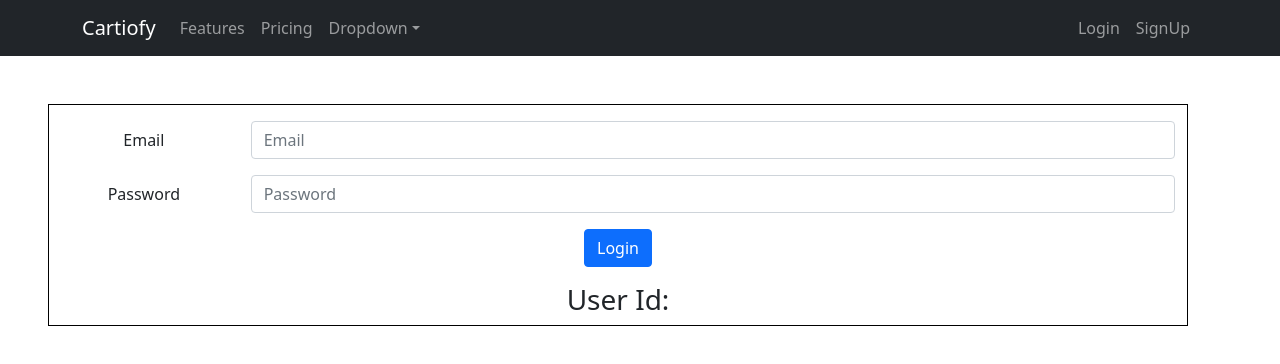
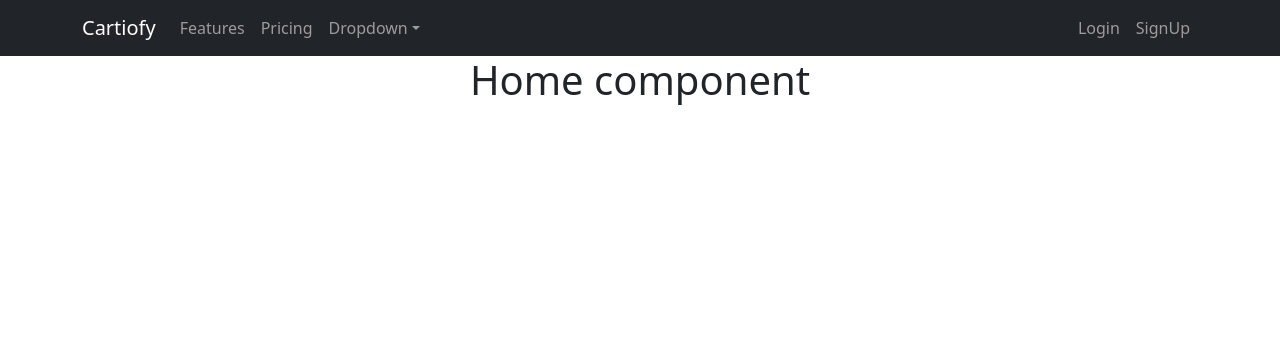
Before and after one commit to saikat519/cartioFy-frontend, a React (Create React App) app: page /login in a window 1280 px wide. Shown: the top 364 px of the page. Built offline with nearby package versions, Linux system fonts and the light colour scheme; no server answers.

Commit message:
modal functionality added

```diff
--- a/src/App.js
+++ b/src/App.js
@@ -1,4 +1,4 @@
-import React from 'react';
+import React,{useState} from 'react';
 import './App.css';
 import LoginScreen from './components/Login/LoginScreen';
 import Navbar from './components/Navbar/Navbar';
@@ -13,23 +13,36 @@ import {
 
 function App() {
   //const [{ user_id }, dispatch] = useStateValue();
-  // const [isLogin, setisLogin] = useState(false);
-  // const [isSignup, setisSignup] = useState(false);
+  const [isLogin, setisLogin] = useState(false);
+  const [isSignup, setisSignup] = useState(false);
+  console.log("isLogin",isLogin)
   return (
     <div className="App">
       <Router>
           <Switch>
-          <Route path="/login">
-            <Navbar />
-            <LoginScreen />
-          </Route>
-          <Route path="/register">
-            <Navbar />
-            <SignUp />
-          </Route>
+
           <Route path="/">
-            <Navbar/>
-            <Home />
+            <Navbar
+              setLogin={() =>{ setisLogin(!isLogin) }}
+              setSignup={() =>{ setisSignup(!isSignup) }}
+            />
+            {
+              isSignup &&
+              <SignUp
+                show={isSignup}
+                onHide={() => setisSignup(false)}
+              />
+            }
+            {
+              isLogin ?
+                <LoginScreen
+                  show={isLogin}
+                  onHide={() => setisLogin(false)}
+                />
+                :
+                <Home/>
+            }
+
           </Route>
         </Switch>
       </Router>
--- a/src/components/Login/LoginScreen.js
+++ b/src/components/Login/LoginScreen.js
@@ -1,11 +1,11 @@
 import "./Login.css" ;
-import {Button,Form,Container,Row,Col} from 'react-bootstrap';
+import {Button,Form,Container,Row,Col,Modal} from 'react-bootstrap';
 import React, { useState,useEffect } from 'react';
 import Axios from '../../Axios';
 import Cookies from 'js-cookie';
 import { useStateValue } from "../../StateProvider";
 
-function Login() {
+function Login(props) {
   const [email, setEmail] = useState(null);
   const [pass, setPass] = useState(null);
   const [{ user_id }, dispatch] = useStateValue();
@@ -57,37 +57,34 @@ function Login() {
     })
   }
 
+  return (
+    <div>
+      <Modal
+        show={props.show}
+        onHide={props.onHide}
+        size="lg"
+        aria-labelledby="contained-modal-title-vcenter"
 
-  return (
-    <Container className="loginApp m-5">
-    <Form>
-  <Form.Group as={Row} className="mb-3 mt-3" controlId="formPlaintextEmail">
-    <Form.Label column sm="2">
-      Email
-    </Form.Label>
-    <Col sm="10">
-      <Form.Control type="email" placeholder="Email" onChange={(e)=>{
-        setEmail(e.target.value)
-    }}/>
-    </Col>
-  </Form.Group>
+      >
+        <Modal.Header closeButton>
+          <Modal.Title>Modal heading</Modal.Title>
+        </Modal.Header>
 
-  <Form.Group as={Row} className="mb-3" controlId="formPlaintextPassword">
-    <Form.Label column sm="2">
-      Password
-    </Form.Label>
-    <Col sm="10">
-      <Form.Control type="password" placeholder="Password" onChange={(e)=>{
-        setPass(e.target.value)
-    }} />
-    </Col>
-        </Form.Group>
-    <Button variant="primary" className="mb-3" onClick={submitHandler}>
-        Login
-    </Button>
-      </Form>
-      <h3>User Id: {user_id}</h3>
-    </Container>
+        <Modal.Body>
+          Woohoo, you're reading this text in a modal!
+
+        </Modal.Body>
+
+
+        <Modal.Footer>
+          <Button variant="primary" onClick={props.onHide}>
+            Close
+          </Button>
+
+        </Modal.Footer>
+      </Modal>
+
+    </div>
 
   );
 }
--- a/src/components/Navbar/Navbar.js
+++ b/src/components/Navbar/Navbar.js
@@ -3,7 +3,7 @@ import { NavDropdown, Nav, Navbar, Container } from 'react-bootstrap';
 import { useStateValue } from "../../StateProvider";
 import Cookies from 'js-cookie';
 
-function Landing() {
+function Landing({setSignup,setLogin,isLogin,isSignup}) {
   const [{ user_id }, dispatch] = useStateValue();
   const logOut = () => {
     dispatch({
@@ -37,10 +37,10 @@ function Landing() {
             </Nav.Link>
                 :
             <>
-              <Nav.Link href="/login">
+              <Nav.Link onClick={setLogin}>
                 Login
               </Nav.Link>
-              <Nav.Link href="/register">
+              <Nav.Link onClick={setSignup}>
                 SignUp
               </Nav.Link>
             </>
--- a/src/components/SignUp/SignUp.js
+++ b/src/components/SignUp/SignUp.js
@@ -1,10 +1,10 @@
 import React, { useState } from 'react';
-import {Button,Form,Container,Row,Col} from 'react-bootstrap';
+import {Button,Form,Container,Row,Col,Modal} from 'react-bootstrap';
 import Axios from '../../Axios';
 import Cookies from 'js-cookie';
 
 
-function Signup() {
+function Signup(props) {
     const [email, setEmail] = useState(null);
     const [pass1, setPass1] = useState(null);
     const [pass2, setPass2] = useState(null);
@@ -29,46 +29,25 @@ function Signup() {
 
   return (
 
-    <Container className="loginApp m-5">
-    <Form>
-  <Form.Group as={Row} className="mb-3 mt-3" controlId="formPlaintextEmail">
-    <Form.Label column sm="2">
-      Email
-    </Form.Label>
-    <Col sm="10">
-      <Form.Control type="email" placeholder="Email" onChange={(e)=>{
-        setEmail(e.target.value)
-    }} />
-    </Col>
-  </Form.Group>
+    <div>
+      <Modal
+        show={props.show}
+        onHide={props.onHide}
+        size="lg"
+        aria-labelledby="contained-modal-title-vcenter"
+      >
+    <Modal.Header closeButton>
+      <Modal.Title>Modal heading</Modal.Title>
+    </Modal.Header>
+    <Modal.Body>Woohoo, you're reading this text in a modal!</Modal.Body>
+    <Modal.Footer>
+      <Button variant="primary" onClick={props.onHide}>
+        Close
+      </Button>
+    </Modal.Footer>
+  </Modal>
 
-  <Form.Group as={Row} className="mb-3" controlId="formPlaintextPassword">
-    <Form.Label column sm="2">
-      Password
-    </Form.Label>
-    <Col sm="10">
-      <Form.Control type="password" placeholder="Password" onChange={(e)=>{
-        setPass1(e.target.value)
-    }}/>
-    </Col>
-  </Form.Group>
-
-  <Form.Group as={Row} className="mb-3" controlId="formPlaintextPassword">
-    <Form.Label column sm="2">
-      Confirm Password
-    </Form.Label>
-    <Col sm="10">
-      <Form.Control type="password" placeholder="Confirm Password" onChange={(e)=>{
-        setPass2(e.target.value)
-    }} />
-    </Col>
-  </Form.Group>
-    <Button variant="primary" className="mb-3" onClick={submitHandler}>
-        SignUp
-    </Button>
-      </Form>
-
-    </Container>
+    </div>
 
   );
 }
```
